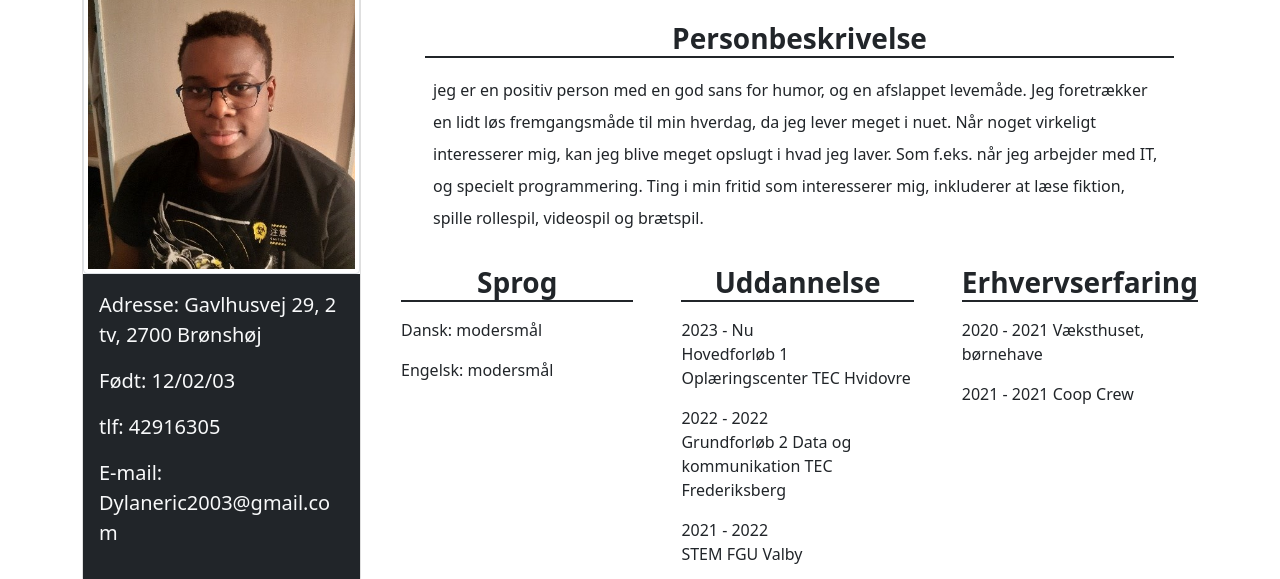
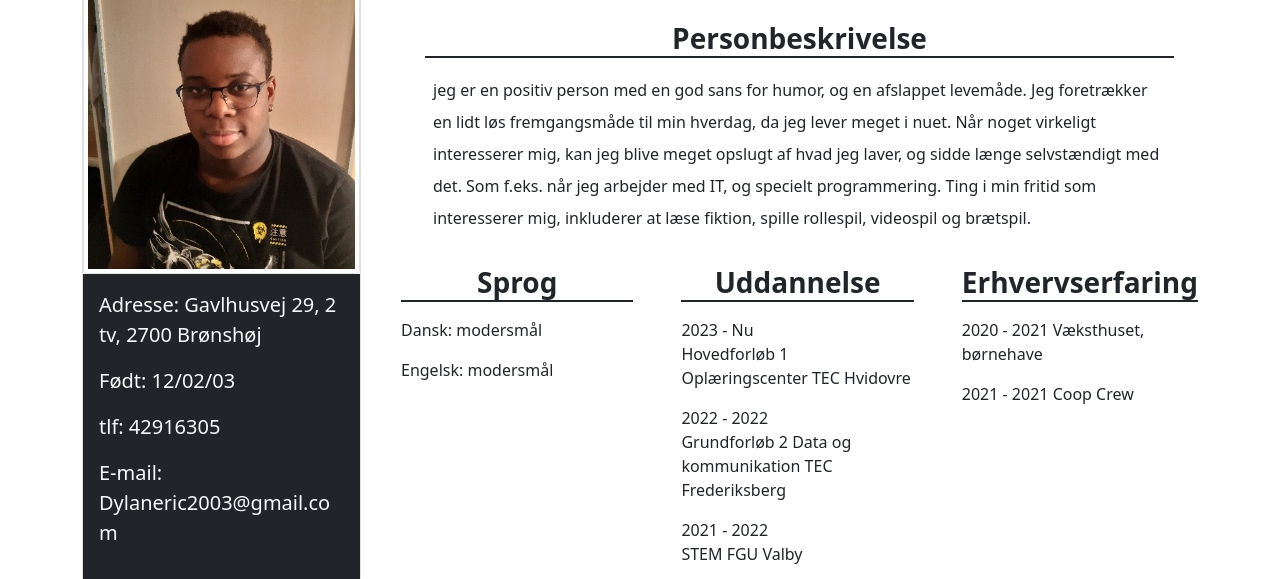
Before and after one commit to Dyerag/CV, a plain HTML site: page index.html in a window 1280 px wide. Shown: the part 229-808 px from the top of the page. Drawn offline with nearby package versions, Linux system fonts and the light colour scheme.

Commit message:
slightly altered the discription of me

```diff
--- a/index.html
+++ b/index.html
@@ -52,12 +52,10 @@
                     <div class="mb-3 px-md-5 mt-5 mt-md-0">
                         <h3 class="border-bottom border-2 border-dark fw-bold text-center mb-3">Personbeskrivelse</h3>
                         <p class="px-2 lh-lg text-break">
-                            jeg er en positiv person med en god sans for humor, og en afslappet levemåde. Jeg
-                            foretrækker en lidt løs fremgangsmåde til min hverdag, da jeg lever meget i nuet.
-                            Når noget virkeligt interesserer mig, kan jeg blive meget opslugt i hvad jeg laver.
-                            Som f.eks. når jeg arbejder med IT, og specielt programmering. Ting i min fritid som
-                            interesserer mig, inkluderer at læse fiktion, spille rollespil, videospil og
-                            brætspil.
+                            jeg er en positiv person med en god sans for humor, og en afslappet levemåde. Jeg foretrækker en lidt løs fremgangsmåde
+                            til min hverdag, da jeg lever meget i nuet. Når noget virkeligt interesserer mig, kan jeg blive meget opslugt af hvad
+                            jeg laver, og sidde længe selvstændigt med det. Som f.eks. når jeg arbejder med IT, og specielt programmering. Ting i
+                            min fritid som interesserer mig, inkluderer at læse fiktion, spille rollespil, videospil og brætspil.
                         </p>
                     </div>
 
```
